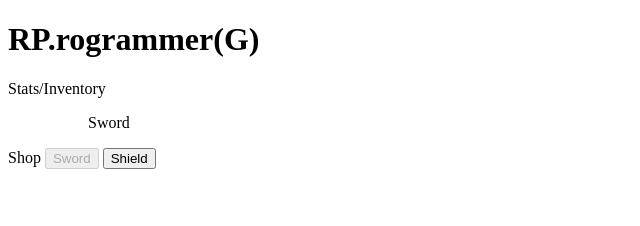
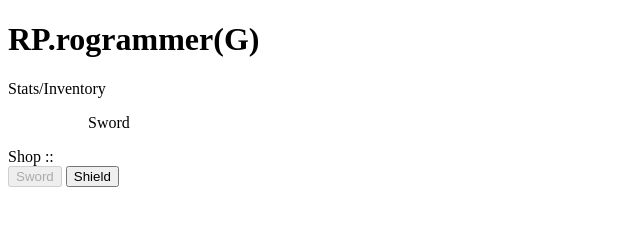
Before and after one commit to ffsfinn/RP.rogrammer-G-, a plain HTML site: page index.html in a window 1280 px wide. Both pictures are taken after a click on the button "Sword". Shown: the whole page, without its empty margins (0-640 px from the left). Drawn offline with Linux system fonts and the light colour scheme.

Commit message:
Functional Basic Shop

```diff
--- a/index.html
+++ b/index.html
@@ -15,16 +15,20 @@
 </body>
 <aside id="inv">
 
-    Stats/Inventory
+    <div>Stats/Inventory<div id="goldShowPlayer"></div></div>
     <ul>
     </ul>
 
 </aside>
 
 <main class="shopstage">
-    Shop
+    <div>Shop :: <div id="goldShowShop"></div></div>
+
+    <div id="buttons">
     <button id="item1">Sword</button>
     <button id="item2">Shield</button>
+    </div>
+
 </main>
 
 
--- a/js/main.js
+++ b/js/main.js
@@ -1,6 +1,7 @@
 // NO var EVER!!!
 
 //Caches
+const buttons = document.getElementById('buttons');
 const item1 = document.getElementById('item1');
 const item2 = document.getElementById('item2');
 
@@ -11,8 +12,14 @@ let playerGold = 100;
 let playerInventory = [];
 let shopInventory = [];
 
+//Shopkeeper
+let shopGold = 500;
+
+function shopKeep() {
+};
+
 //Items
-let items = [
+let items = [ // You can use indexs here?
     {
         name : 'sword',
         damageSword: 10,
@@ -25,7 +32,7 @@ let items = [
     }
  ];
 
-//Event Listeners :: **Wont push more than one items. Look for a fix later**
+//Event Listeners ::
 item1.addEventListener('click', function(){
 
     if(playerGold >= items[0].cost) {
@@ -49,17 +56,17 @@ item2.addEventListener('click', function(){
 });
 
 //DOM Manipulation :: **Refract code later**
-function createElement1() {
+function createElement1() { // Add Parameters
     playerInv = document.createElement('ol');
-    playerInventory = document.getElementById('inv').getElementsByTagName('ul')[0];
-    playerInventory.appendChild(playerInv);
+    playerInv2 = document.getElementById('inv').getElementsByTagName('ul')[0];
+    playerInv2.appendChild(playerInv);
     playerInv.innerHTML = 'Sword';
 };
 
 function createElement2() {
     playerInv = document.createElement('ol');
-    playerInventory = document.getElementById('inv').getElementsByTagName('ul')[0];
-    playerInventory.appendChild(playerInv);
+    playerInv2 = document.getElementById('inv').getElementsByTagName('ul')[0];
+    playerInv2.appendChild(playerInv);
     playerInv.innerHTML = 'Shield';
 };
 
@@ -71,25 +78,4 @@ function removeElement1() {
 function removeElement2() {
     shopInv = document.getElementById('item2');
     shopInv.disabled = true;
-}
-
-
-// let player1 = function(inv, gold) {
-//     let playerGold = 500;
-
-// }
-
-// let shop = function(buy, sell) {
-//     let sword = items.sword;
-//     let shield = items.shield;
-
-//     if(playerGold === items.cost) {
-//         //Transfer into inventory. Add Event Listener
-//     };
-
-//     if(playerGold === items.cost) {
-//         //Transfer into inventory. Add Event Listener
-//     };
-
-
-// }
+};
```
